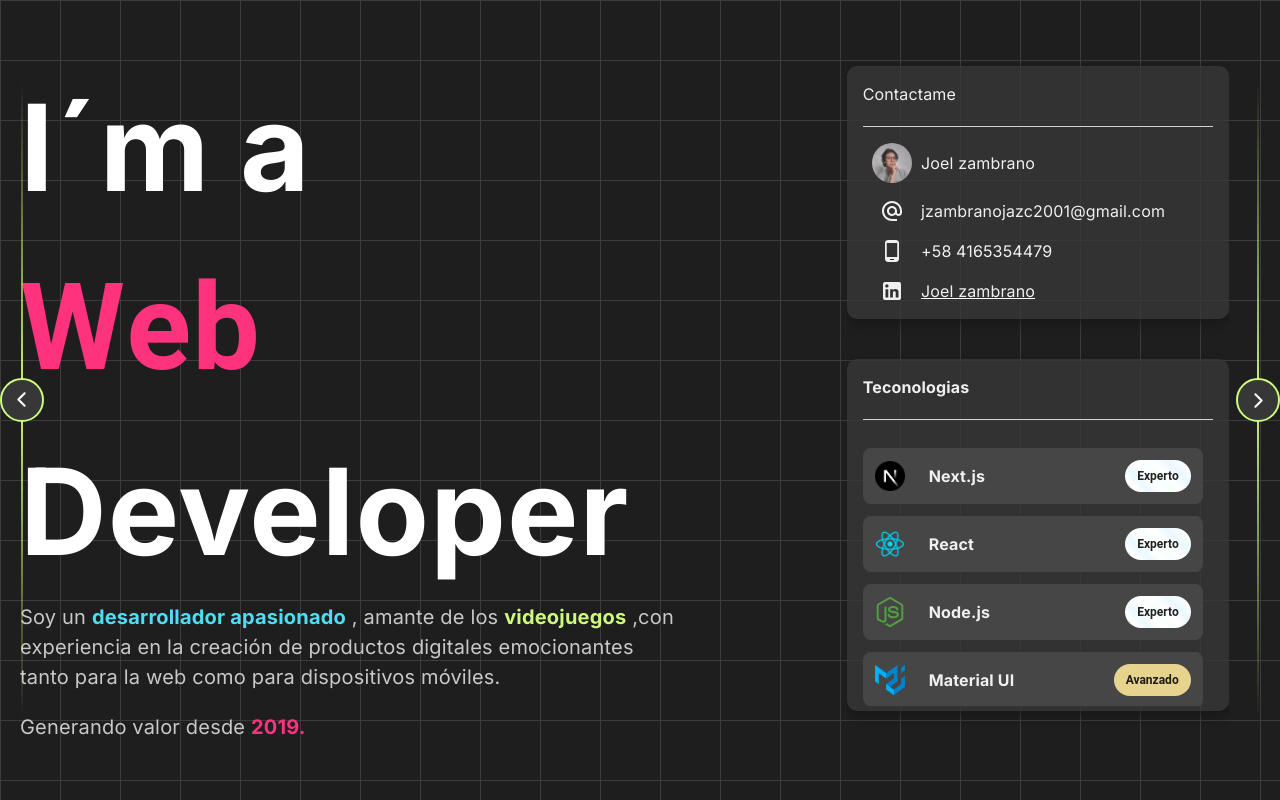
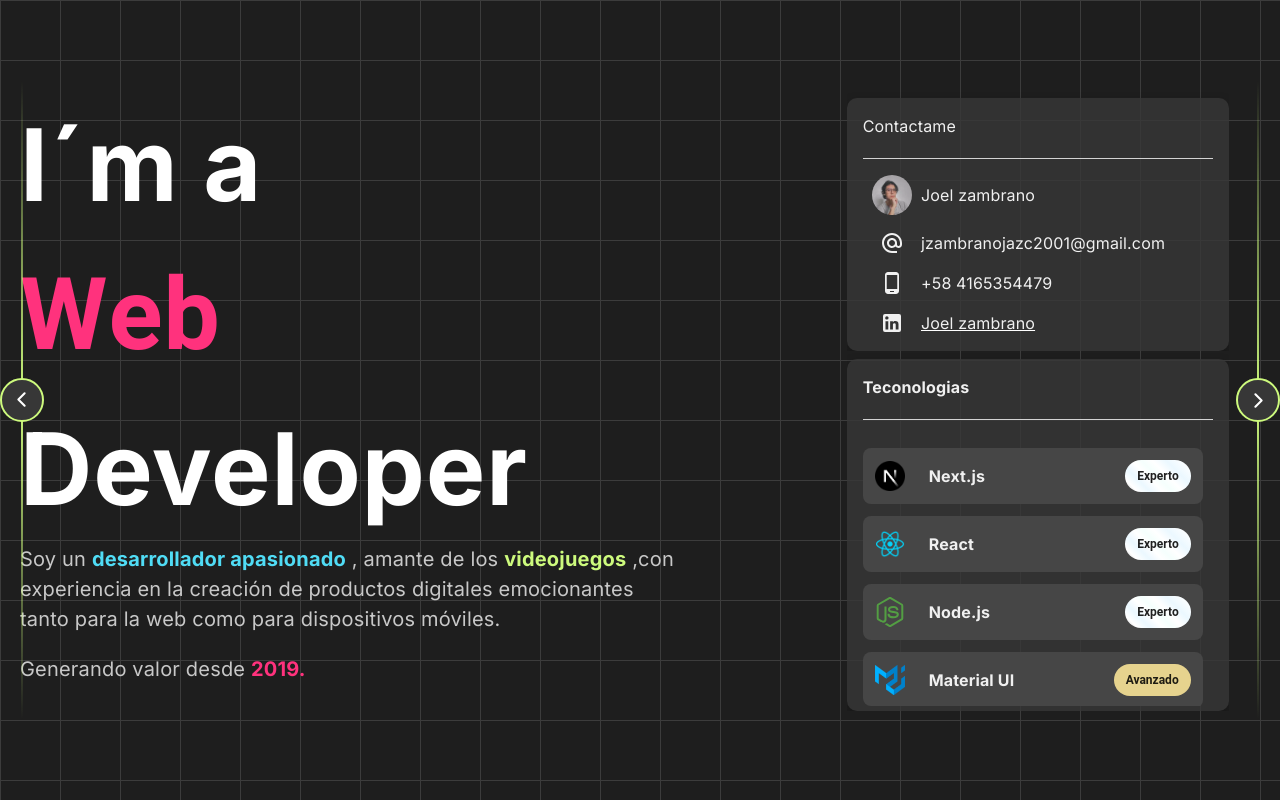
Before and after one commit to jowelx/portfolio_v2, a Next.js app: page / in a window 1280 px wide. Shown: the top 800 px of the page. Built offline with nearby package versions, Linux system fonts and the light colour scheme.

Commit message:
fix font size

```diff
--- a/src/app/home/components/Hero.tsx
+++ b/src/app/home/components/Hero.tsx
@@ -36,11 +36,11 @@ const Hero: NextPage<Props> = ({ }) => {
         rowSpacing={{ xs: 5, lg: 0 }}
     >
         <Item xs={11} lg={8}>
-            <TittleStatic sx={{ textAlign: { xs: 'center', lg: 'left' }, fontSize: { xs: 40, sm: 100, md: 120 } }}>
+            <TittleStatic sx={{ textAlign: { xs: 'center', lg: 'left' }, fontSize: { xs: 40, sm: 100, md: 100 } }}>
                 I´m a
             </TittleStatic>
             <SlideWords />
-            <TittleStatic sx={{ textAlign: { xs: 'center', lg: 'left' }, fontSize: { xs: 40, sm: 100, md: 120 } }}>
+            <TittleStatic sx={{ textAlign: { xs: 'center', lg: 'left' }, fontSize: { xs: 40, sm: 100, md: 100 } }}>
                 Developer
             </TittleStatic>
             <Text sx={{
--- a/src/app/home/components/SlideWords.tsx
+++ b/src/app/home/components/SlideWords.tsx
@@ -82,7 +82,7 @@ const SlideWords = () => {
                       style={{ fontWeight: 700, }}
 
 
-                      sx={{ textAlign: { xs: 'center', lg: 'left' }, fontSize: { xs: 50, sm: 100, md: 120 } }}
+                      sx={{ textAlign: { xs: 'center', lg: 'left' }, fontSize: { xs: 50, sm: 100, md: 100 } }}
                     >{letter}</Typography>
                     </motion.div>
                   ))}
```
